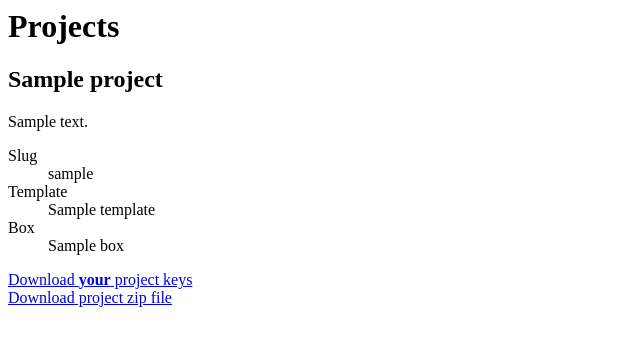
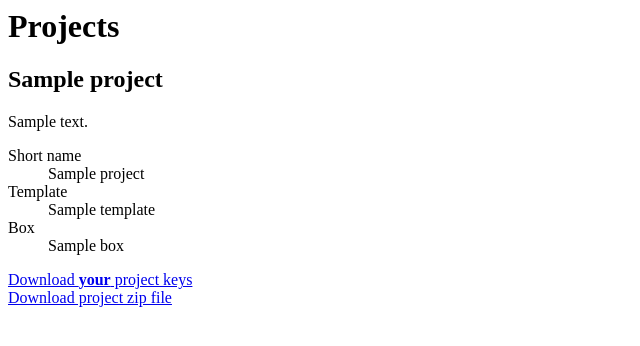
Before and after one commit to stackstrap/stackstrap, a Django app: template application/stackstrap/projects/templates/projects/index.html in a window 1280 px wide. Shown: the top 346 px of the page, without its empty margins (0-640 px from the left). Run offline with Django 3.2, Linux system fonts and the light colour scheme; the template is opened without the code that fills it: most values are stand-ins (such as "Sample title", 1, 10 or a date in 2020).

Commit message:
Template & Vagrant file updates

```diff
--- a/application/stackstrap/projects/templates/projects/index.html
+++ b/application/stackstrap/projects/templates/projects/index.html
@@ -5,8 +5,8 @@
     <h2>{{ project.name }}</h2>
     {{ project.description|linebreaks }}
     <dl>
-        <dt>Slug</dt>
-        <dd>{{ project.slug }}</dd>
+        <dt>Short name</dt>
+        <dd>{{ project.short_name }}</dd>
 
         <dt>Template</dt>
         <dd>{{ project.template }}</dd>
```
Also changed, not shown: 1 other file.
